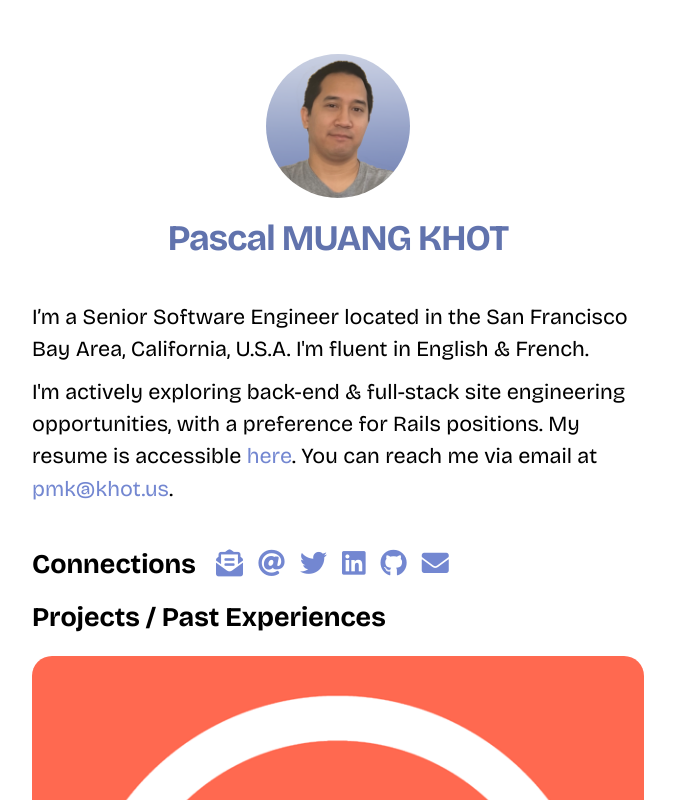
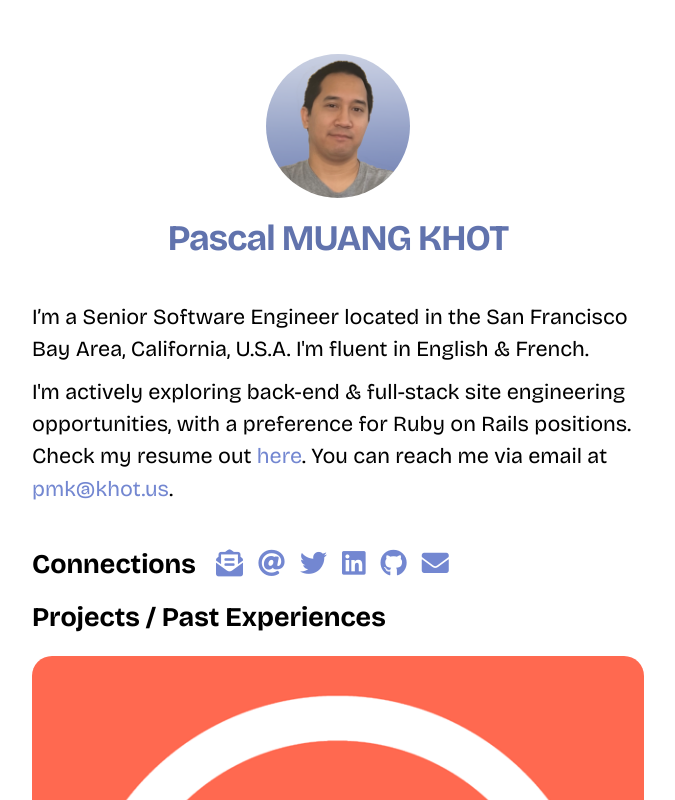
Before and after one commit to mkpascal/mkpascal.net, a Next.js app: page / in a window 1280 px wide. Shown: the top 800 px of the page, without its empty margins (302-977 px from the left). Built offline with nearby package versions, Linux system fonts and the light colour scheme.

Commit message:
Update index.js

```diff
--- a/pages/index.js
+++ b/pages/index.js
@@ -16,7 +16,7 @@ export default function Home({ allPostsData, allProjectsData }) {
       <section className={`${utilStyles.headingMd}`}>
         <p className={utilStyles.topP}>
             I’m a Senior Software Engineer located in the San Francisco Bay Area, California, U.S.A. I'm fluent in English & French.
-            <span className={utilStyles.spanTop}>I'm actively exploring back-end & full-stack site engineering opportunities, with a preference for Rails positions. My resume is accessible <a href="/resume">here</a>. You can reach me via email at <a href="mailto:pmk@khot.us">pmk@khot.us</a>.</span>
+            <span className={utilStyles.spanTop}>I'm actively exploring back-end & full-stack site engineering opportunities, with a preference for Ruby on Rails positions. Check my resume out <Link href={`/resume`}>here</Link>. You can reach me via email at <a href="mailto:pmk@khot.us">pmk@khot.us</a>.</span>
         </p>
       </section>
       <section className={`${utilStyles.headingMd} ${utilStyles.padding1px}`}>
```
